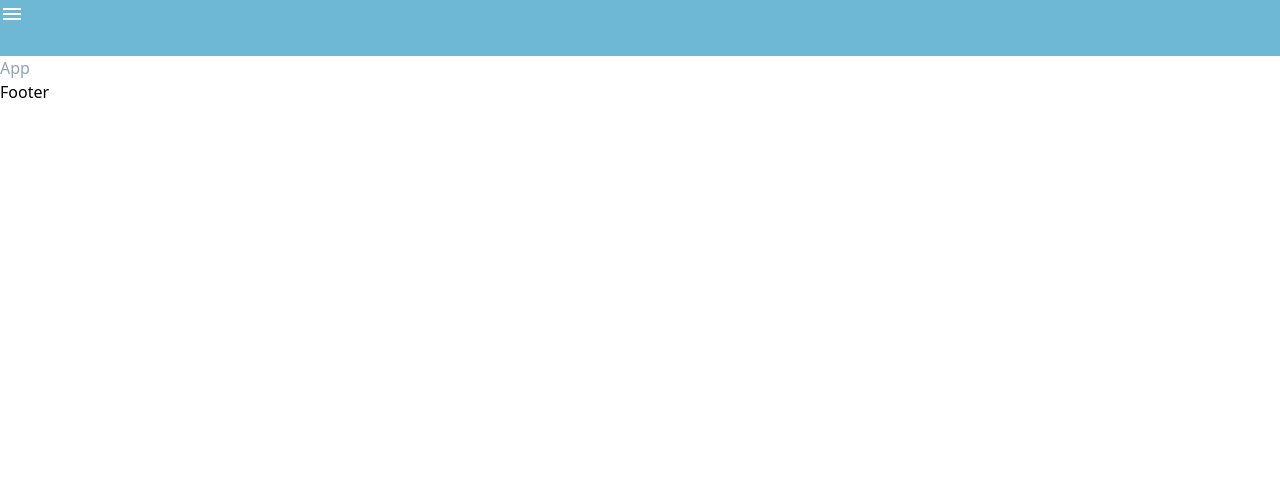
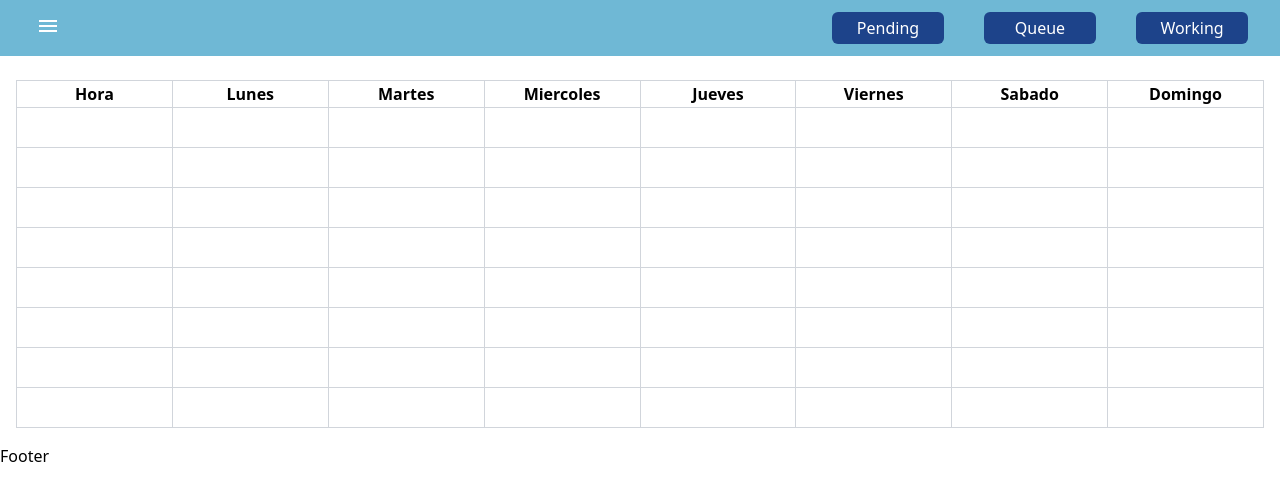
Before and after one commit to lcxavier02/TareaPlanner, a React (Vite) app: page / in a window 1280 px wide. Shown: the top 500 px of the page. Built offline with nearby package versions, Linux system fonts and the light colour scheme.

Commit message:
Navbar and calendar

```diff
--- a/src/App.jsx
+++ b/src/App.jsx
@@ -1,7 +1,9 @@
+import Calendar from "./components/Calendar/Calendar";
+
 function App() {
   return (
-    <div>
-      <h1 className="font-sans text-slate-400">App</h1>
+    <div className="mt-16">
+      <Calendar />
     </div>
   );
 }
--- /dev/null
+++ b/src/components/Button/Button.jsx
@@ -0,0 +1,10 @@
+import React from "react";
+
+// eslint-disable-next-line react/prop-types
+function Button({ text, color, height, width, textColor }) {
+  const buttonClass = `${color} ${height} ${width} ${textColor} rounded-md text-center`;
+
+  return <button className={buttonClass}>{text}</button>;
+}
+
+export default Button;
--- a/src/components/Calendar/Calendar.jsx
+++ b/src/components/Calendar/Calendar.jsx
@@ -1,7 +1,123 @@
 import React from "react";
 
 function Calendar() {
-  return <div>Calendar</div>;
+  return (
+    <div className="container mx-auto p-4">
+      <table className="table-fixed w-full border border-solid border-gray-300 rounded-lg">
+        <thead>
+          <tr>
+            <th className="border border-solid border-gray-300 text-center">
+              Hora
+            </th>
+            <th className="border border-solid border-gray-300 text-center">
+              Lunes
+            </th>
+            <th className="border border-solid border-gray-300 text-center">
+              Martes
+            </th>
+            <th className="border border-solid border-gray-300 text-center">
+              Miercoles
+            </th>
+            <th className="border border-solid border-gray-300 text-center">
+              Jueves
+            </th>
+            <th className="border border-solid border-gray-300 text-center">
+              Viernes
+            </th>
+            <th className="border border-solid border-gray-300 text-center">
+              Sabado
+            </th>
+            <th className="border border-solid border-gray-300 text-center">
+              Domingo
+            </th>
+          </tr>
+        </thead>
+
+        <tbody>
+          <tr>
+            <td className="border border-solid border-gray-300 text-center h-10"></td>
+            <td className="border border-solid border-gray-300 text-center h-10"></td>
+            <td className="border border-solid border-gray-300 text-center h-10"></td>
+            <td className="border border-solid border-gray-300 text-center h-10"></td>
+            <td className="border border-solid border-gray-300 text-center h-10"></td>
+            <td className="border border-solid border-gray-300 text-center h-10"></td>
+            <td className="border border-solid border-gray-300 text-center h-10"></td>
+            <td className="border border-solid border-gray-300 text-center h-10"></td>
+          </tr>
+          <tr>
+            <td className="border border-solid border-gray-300 text-center h-10"></td>
+            <td className="border border-solid border-gray-300 text-center h-10"></td>
+            <td className="border border-solid border-gray-300 text-center h-10"></td>
+            <td className="border border-solid border-gray-300 text-center h-10"></td>
+            <td className="border border-solid border-gray-300 text-center h-10"></td>
+            <td className="border border-solid border-gray-300 text-center h-10"></td>
+            <td className="border border-solid border-gray-300 text-center h-10"></td>
+            <td className="border border-solid border-gray-300 text-center h-10"></td>
+          </tr>
+          <tr>
+            <td className="border border-solid border-gray-300 text-center h-10"></td>
+            <td className="border border-solid border-gray-300 text-center h-10"></td>
+            <td className="border border-solid border-gray-300 text-center h-10"></td>
+            <td className="border border-solid border-gray-300 text-center h-10"></td>
+            <td className="border border-solid border-gray-300 text-center h-10"></td>
+            <td className="border border-solid border-gray-300 text-center h-10"></td>
+            <td className="border border-solid border-gray-300 text-center h-10"></td>
+            <td className="border border-solid border-gray-300 text-center h-10"></td>
+          </tr>
+          <tr>
+            <td className="border border-solid border-gray-300 text-center h-10"></td>
+            <td className="border border-solid border-gray-300 text-center h-10"></td>
+            <td className="border border-solid border-gray-300 text-center h-10"></td>
+            <td className="border border-solid border-gray-300 text-center h-10"></td>
+            <td className="border border-solid border-gray-300 text-center h-10"></td>
+            <td className="border border-solid border-gray-300 text-center h-10"></td>
+            <td className="border border-solid border-gray-300 text-center h-10"></td>
+            <td className="border border-solid border-gray-300 text-center h-10"></td>
+          </tr>
+          <tr>
+            <td className="border border-solid border-gray-300 text-center h-10"></td>
+            <td className="border border-solid border-gray-300 text-center h-10"></td>
+            <td className="border border-solid border-gray-300 text-center h-10"></td>
+            <td className="border border-solid border-gray-300 text-center h-10"></td>
+            <td className="border border-solid border-gray-300 text-center h-10"></td>
+            <td className="border border-solid border-gray-300 text-center h-10"></td>
+            <td className="border border-solid border-gray-300 text-center h-10"></td>
+            <td className="border border-solid border-gray-300 text-center h-10"></td>
+          </tr>
+          <tr>
+            <td className="border border-solid border-gray-300 text-center h-10"></td>
+            <td className="border border-solid border-gray-300 text-center h-10"></td>
+            <td className="border border-solid border-gray-300 text-center h-10"></td>
+            <td className="border border-solid border-gray-300 text-center h-10"></td>
+            <td className="border border-solid border-gray-300 text-center h-10"></td>
+            <td className="border border-solid border-gray-300 text-center h-10"></td>
+            <td className="border border-solid border-gray-300 text-center h-10"></td>
+            <td className="border border-solid border-gray-300 text-center h-10"></td>
+          </tr>
+          <tr>
+            <td className="border border-solid border-gray-300 text-center h-10"></td>
+            <td className="border border-solid border-gray-300 text-center h-10"></td>
+            <td className="border border-solid border-gray-300 text-center h-10"></td>
+            <td className="border border-solid border-gray-300 text-center h-10"></td>
+            <td className="border border-solid border-gray-300 text-center h-10"></td>
+            <td className="border border-solid border-gray-300 text-center h-10"></td>
+            <td className="border border-solid border-gray-300 text-center h-10"></td>
+            <td className="border border-solid border-gray-300 text-center h-10"></td>
+          </tr>
+          <tr>
+            <td className="border border-solid border-gray-300 text-center h-10"></td>
+            <td className="border border-solid border-gray-300 text-center h-10"></td>
+            <td className="border border-solid border-gray-300 text-center h-10"></td>
+            <td className="border border-solid border-gray-300 text-center h-10"></td>
+            <td className="border border-solid border-gray-300 text-center h-10"></td>
+            <td className="border border-solid border-gray-300 text-center h-10"></td>
+            <td className="border border-solid border-gray-300 text-center h-10"></td>
+            <td className="border border-solid border-gray-300 text-center h-10"></td>
+          </tr>
+        </tbody>
+      </table>
+    </div>
+  );
 }
 
 export default Calendar;
--- a/src/components/Navbar/Navbar.jsx
+++ b/src/components/Navbar/Navbar.jsx
@@ -1,11 +1,38 @@
 import React from "react";
+import Button from "../Button/Button";
 import MenuIcon from "@mui/icons-material/Menu";
 
 function Navbar() {
   return (
-    <div className="bg-mainBlue w-full h-14">
-      <div>
+    <div className="bg-mainBlue w-full h-14 flex flex-row justify-between px-8 items-center fixed top-0">
+      <div className="w-8 h-8 text-center">
         <MenuIcon sx={{ color: "#fff" }} />
+      </div>
+
+      <div className="h-8 w-auto flex items-center justify-evenly gap-x-10">
+        <Button
+          text="Pending"
+          color="bg-buttonHover"
+          height="h-8"
+          width="w-28"
+          textColor="text-white"
+        />
+
+        <Button
+          text="Queue"
+          color="bg-buttonHover"
+          height="h-8"
+          width="w-28"
+          textColor="text-white"
+        />
+
+        <Button
+          text="Working"
+          color="bg-buttonHover"
+          height="h-8"
+          width="w-28"
+          textColor="text-white"
+        />
       </div>
     </div>
   );
```
